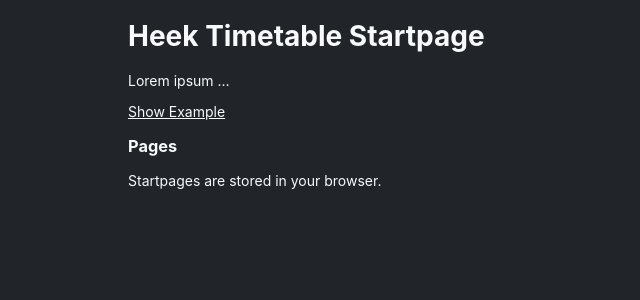
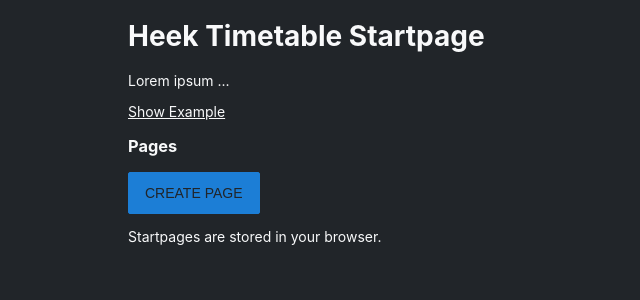
Before and after one commit to jangjunha/heek-timetable-startpage, a React (Create React App) app: page / in a window 1280 px wide. Shown: the top 300 px of the page, without its empty margins (0-640 px from the left). Built offline with nearby package versions, Linux system fonts and the light colour scheme; what typesafe-actions would draw is missing.

Commit message:
Add create page button

```diff
--- a/src/pages/index.tsx
+++ b/src/pages/index.tsx
@@ -1,7 +1,8 @@
 import React, { useMemo } from "react";
 import { Helmet } from "react-helmet";
-import { Link } from "react-router-dom";
+import { Link, useHistory } from "react-router-dom";
 import styled from "styled-components";
+import Button from "../components/Button";
 
 import LinkButton from "../components/LinkButton";
 import Main from "../components/Main";
@@ -15,7 +16,13 @@ const PageList = styled.ul`
 const PageItem = styled.li``;
 
 const Index = (): React.ReactElement => {
+  const history = useHistory();
   const keys = useMemo(getPageKeys, []);
+  const handleClickCreatePage = () => {
+    const id = new Date().toLocaleString();
+    history.push(`/p/${id}/edit`);
+  };
+
   return (
     <Main>
       <Helmet>
@@ -38,6 +45,9 @@ const Index = (): React.ReactElement => {
             </PageItem>
           ))}
         </PageList>
+        <Button highlighted={true} onClick={handleClickCreatePage}>
+          CREATE PAGE
+        </Button>
         <p>Startpages are stored in your browser.</p>
       </section>
     </Main>
```
